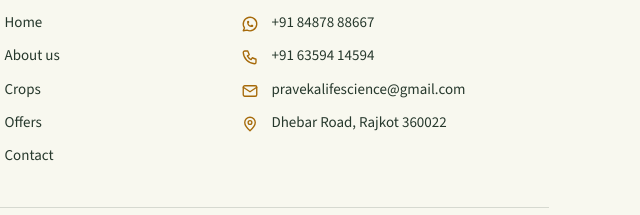
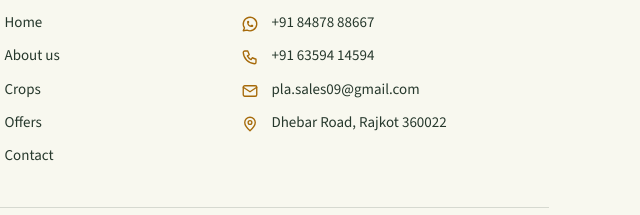
Before and after one commit to SKuLLL18/praveka-store, a website: page public/index.html in a window 1280 px wide. Shown: the part 6109-6324 px from the top of the page, 631-1271 px from the left. Drawn offline with nearby package versions, Linux system fonts and the light colour scheme; no server answers.

Commit message:
update email address

```diff
--- a/public/index.html
+++ b/public/index.html
@@ -194,7 +194,7 @@
 <div class="ct-cards">
 <a class="ct-card" style="--c:#25D366" href="https://wa.me/918487888667" target="_blank" rel="noopener"><span class="ct-ic"><svg class="f" viewBox="0 0 24 24" aria-hidden="true"><path d="M17.472 14.382c-.297-.149-1.758-.867-2.03-.967-.273-.099-.471-.148-.67.15-.197.297-.767.966-.94 1.164-.173.199-.347.223-.644.075-.297-.15-1.255-.463-2.39-1.475-.883-.788-1.48-1.761-1.653-2.059-.173-.297-.018-.458.13-.606.134-.133.298-.347.446-.52.149-.174.198-.298.298-.497.099-.198.05-.371-.025-.52-.075-.149-.669-1.612-.916-2.207-.242-.579-.487-.5-.669-.51-.173-.008-.371-.01-.57-.01-.198 0-.52.074-.792.372-.272.297-1.04 1.016-1.04 2.479 0 1.462 1.065 2.875 1.213 3.074.149.198 2.096 3.2 5.077 4.487.709.306 1.262.489 1.694.625.712.227 1.36.195 1.871.118.571-.085 1.758-.719 2.006-1.413.248-.694.248-1.289.173-1.413-.074-.124-.272-.198-.57-.347m-5.421 7.403h-.004a9.87 9.87 0 01-5.031-1.378l-.361-.214-3.741.982.998-3.648-.235-.374a9.86 9.86 0 01-1.51-5.26c.001-5.45 4.436-9.884 9.888-9.884 2.64 0 5.122 1.03 6.988 2.898a9.825 9.825 0 012.893 6.994c-.003 5.45-4.437 9.884-9.885 9.884m8.413-18.297A11.815 11.815 0 0012.05 0C5.495 0 .16 5.335.157 11.892c0 2.096.547 4.142 1.588 5.945L.057 24l6.305-1.654a11.882 11.882 0 005.683 1.448h.005c6.554 0 11.89-5.335 11.893-11.893a11.821 11.821 0 00-3.48-8.413z"/></svg></span><span class="ct-tx"><small>WhatsApp</small><b>+91 84878 88667</b><em>Price &amp; availability</em></span></a>
 <a class="ct-card" style="--c:#4a7fd0" href="tel:+916359414594"><span class="ct-ic"><svg viewBox="0 0 24 24" aria-hidden="true"><path d="M5 4h4l2 5-2.5 1.5a11 11 0 0 0 5 5L15 13l5 2v4a2 2 0 0 1-2 2A16 16 0 0 1 3 6a2 2 0 0 1 2-2z"/></svg></span><span class="ct-tx"><small>Call us</small><b>+91 63594 14594</b><em>Talk to an expert directly</em></span></a>
-<a class="ct-card ct-wide" style="--c:#e8912f" href="mailto:pravekalifescience@gmail.com"><span class="ct-ic"><svg viewBox="0 0 24 24" aria-hidden="true"><rect x="3" y="5" width="18" height="14" rx="2"/><path d="m3 7 9 6 9-6"/></svg></span><span class="ct-tx"><small>Email</small><b>pravekalifescience@gmail.com</b><em>Product information &amp; business enquiries</em></span></a>
+<a class="ct-card ct-wide" style="--c:#e8912f" href="mailto:pla.sales09@gmail.com"><span class="ct-ic"><svg viewBox="0 0 24 24" aria-hidden="true"><rect x="3" y="5" width="18" height="14" rx="2"/><path d="m3 7 9 6 9-6"/></svg></span><span class="ct-tx"><small>Email</small><b>pla.sales09@gmail.com</b><em>Product information &amp; business enquiries</em></span></a>
 <a class="ct-card ct-wide" style="--c:#44917d" href="https://www.google.com/maps/search/?api=1&amp;query=Praveka%20Life%20Science%20Rajkot%20Gujarat" target="_blank" rel="noopener"><span class="ct-ic"><svg viewBox="0 0 24 24" aria-hidden="true"><path d="M12 21s-7-6.2-7-11a7 7 0 0 1 14 0c0 4.8-7 11-7 11z"/><circle cx="12" cy="10" r="2.5"/></svg></span><span class="ct-tx"><small>Our address</small><span class="ct-addr">Ground Floor, Plot No. 36, S.R. No-212, Karmabhumi Estate, Atlas Industrial Area, Dhebar Road, Kothariya Part, Nr. Gondal Road, Rajkot, Gujarat &ndash; 360022.</span><em class="ct-link">View on Google Maps &rarr;</em></span></a>
 <div class="ct-card ct-wide ct-hours-card" style="--c:#e3a817"><span class="ct-ic"><svg viewBox="0 0 24 24" aria-hidden="true"><circle cx="12" cy="12" r="9"/><path d="M12 7v5l3 2"/></svg></span><span class="ct-tx"><small>Working hours</small><span class="ct-hours"><span class="ct-hr"><span>Monday - Saturday</span><span>9:00 AM - 6:00 PM</span></span><span class="ct-hr"><span>Sunday</span><span>Closed</span></span></span></span></div>
 </div>
@@ -245,7 +245,7 @@
 <p>Links such as WhatsApp or Google Maps open services run by other companies, which have their own privacy policies.</p>
 <h2>9. Changes to this policy</h2>
 <p>We may update this policy. The date at the top shows when it was last changed.</p>
-<h2>10. Contact us</h2><p class="note"><b>Praveka Life Science</b><br>Ground Floor, Plot No. 36, S.R. No-212, Karmabhumi Estate, Atlas Industrial Area, Dhebar Road, Kothariya Part, Nr. Gondal Road, Rajkot, Gujarat &ndash; 360022<br>WhatsApp: +91 84878 88667 &middot; Phone: +91 63594 14594<br>Email: <a href="mailto:pravekalifescience@gmail.com">pravekalifescience@gmail.com</a></p></section>
+<h2>10. Contact us</h2><p class="note"><b>Praveka Life Science</b><br>Ground Floor, Plot No. 36, S.R. No-212, Karmabhumi Estate, Atlas Industrial Area, Dhebar Road, Kothariya Part, Nr. Gondal Road, Rajkot, Gujarat &ndash; 360022<br>WhatsApp: +91 84878 88667 &middot; Phone: +91 63594 14594<br>Email: <a href="mailto:pla.sales09@gmail.com">pla.sales09@gmail.com</a></p></section>
 <section class="wrap sec pg legal" data-p="terms"><nav class="legal-nav" aria-label="Policies"><a href="#privacy">Privacy Policy</a><a href="#terms" aria-current="page">Terms &amp; Conditions</a><a href="#refund">Refund &amp; Cancellation</a><a href="#shipping">Shipping</a></nav><h1>Terms &amp; Conditions</h1><p class="upd">Last updated: 9 October 2026</p>
 <p>By using this website or placing an order, you agree to these terms. Please read them with our <a href="#privacy">Privacy Policy</a>.</p>
 <h2>1. Product information</h2>
@@ -272,20 +272,20 @@
 <p>These terms are governed by the laws of India. Courts in Rajkot, Gujarat will have jurisdiction over any dispute, unless the law says otherwise.</p>
 <h2>12. Changes</h2>
 <p>We may update these terms. The date at the top shows the latest version. Orders are covered by the terms that applied when you ordered.</p>
-<h2>13. Contact us</h2><p class="note"><b>Praveka Life Science</b><br>Ground Floor, Plot No. 36, S.R. No-212, Karmabhumi Estate, Atlas Industrial Area, Dhebar Road, Kothariya Part, Nr. Gondal Road, Rajkot, Gujarat &ndash; 360022<br>WhatsApp: +91 84878 88667 &middot; Phone: +91 63594 14594<br>Email: <a href="mailto:pravekalifescience@gmail.com">pravekalifescience@gmail.com</a></p></section>
+<h2>13. Contact us</h2><p class="note"><b>Praveka Life Science</b><br>Ground Floor, Plot No. 36, S.R. No-212, Karmabhumi Estate, Atlas Industrial Area, Dhebar Road, Kothariya Part, Nr. Gondal Road, Rajkot, Gujarat &ndash; 360022<br>WhatsApp: +91 84878 88667 &middot; Phone: +91 63594 14594<br>Email: <a href="mailto:pla.sales09@gmail.com">pla.sales09@gmail.com</a></p></section>
 <section class="wrap sec pg legal" data-p="refund"><nav class="legal-nav" aria-label="Policies"><a href="#privacy">Privacy Policy</a><a href="#terms">Terms &amp; Conditions</a><a href="#refund" aria-current="page">Refund &amp; Cancellation</a><a href="#shipping">Shipping</a></nav><h1>Refund &amp; Cancellation Policy</h1><p class="upd">Last updated: 9 October 2026</p>
 <p><b>Praveka Life Science</b> accepts website orders with online payment only. Review your cart and delivery details carefully before payment.</p>
 <h2>Order cancellation</h2><p>Once online payment is successful and your order is confirmed, customer cancellation is not accepted. We do not cancel orders for change of mind, incorrect product/pack selection, or because the customer is unavailable or refuses delivery.</p>
 <h2>Returns and refunds</h2><p>All sales are final. We do not accept returns, exchanges or discretionary refunds for delivered products. Regulated crop-care products cannot be returned to stock because storage and handling after dispatch cannot be verified.</p>
 <h2>Payment or fulfilment issue</h2><p>If a payment is debited but no order confirmation is received, a payment is duplicated, or we cannot fulfil a paid order, contact us with your payment/order reference. We will verify the transaction and process any refund due through the original payment method as required by applicable law and payment-provider rules. Refund timing depends on the payment provider and bank.</p>
 <p class="note">This policy does not remove any right or remedy that cannot be excluded under applicable law.</p>
-<h2>Contact for payment support</h2><p class="note"><b>Praveka Life Science</b><br>Ground Floor, Plot No. 36, S.R. No-212, Karmabhumi Estate, Atlas Industrial Area, Dhebar Road, Kothariya Part, Nr. Gondal Road, Rajkot, Gujarat &ndash; 360022<br>WhatsApp: <a href="https://wa.me/918487888667">+91 84878 88667</a> &middot; Phone: <a href="tel:+916359414594">+91 63594 14594</a><br>Email: <a href="mailto:pravekalifescience@gmail.com">pravekalifescience@gmail.com</a></p></section>
+<h2>Contact for payment support</h2><p class="note"><b>Praveka Life Science</b><br>Ground Floor, Plot No. 36, S.R. No-212, Karmabhumi Estate, Atlas Industrial Area, Dhebar Road, Kothariya Part, Nr. Gondal Road, Rajkot, Gujarat &ndash; 360022<br>WhatsApp: <a href="https://wa.me/918487888667">+91 84878 88667</a> &middot; Phone: <a href="tel:+916359414594">+91 63594 14594</a><br>Email: <a href="mailto:pla.sales09@gmail.com">pla.sales09@gmail.com</a></p></section>
 <section class="wrap sec pg legal" data-p="shipping"><nav class="legal-nav" aria-label="Policies"><a href="#privacy">Privacy Policy</a><a href="#terms">Terms &amp; Conditions</a><a href="#refund">Refund &amp; Cancellation</a><a href="#shipping" aria-current="page">Shipping</a></nav><h1>Shipping &amp; Delivery Policy</h1><p class="upd">Last updated: 9 October 2026</p>
 <p><b>Praveka Life Science</b> delivers paid website orders to serviceable Indian PIN codes using suitable delivery partners. Delivery serviceability is checked against the PIN code provided at checkout.</p>
 <h2>Order processing</h2><p>We begin processing after online payment is successfully verified and the order is confirmed. Orders are generally dispatched within 3–5 business days. We may contact you to verify order or delivery details. If a product is unavailable or we cannot fulfil the order, we will contact you using the details supplied with the order.</p>
 <h2>Delivery timelines and charges</h2><p>Delivery time after dispatch varies by product and destination PIN code. Orders are generally dispatched within 3–5 business days after online payment and confirmation. Any delivery charge is additional to the product amount paid online. Before dispatch, we will contact you with the delivery charge and share its receipt; you must pay this separate delivery charge to the courier when it arrives at your doorstep. Delivery timelines are estimates, not guarantees, and may vary due to stock availability, weather, courier operations and other circumstances outside our control.</p>
 <h2>Receiving your parcel</h2><p>Please provide a complete address and reachable mobile number, and ensure someone can receive the shipment and pay the stated delivery charge to the courier at the doorstep. At delivery, check the parcel, product name, pack size, quantity and seal. Report any visible damage or mismatch to us promptly and retain the parcel and packaging while we review it. Do not use a product if its seal is damaged; follow its label and contact us for guidance.</p>
-<h2>Contact for delivery support</h2><p class="note"><b>Praveka Life Science</b><br>Ground Floor, Plot No. 36, S.R. No-212, Karmabhumi Estate, Atlas Industrial Area, Dhebar Road, Kothariya Part, Nr. Gondal Road, Rajkot, Gujarat &ndash; 360022<br>WhatsApp: <a href="https://wa.me/918487888667">+91 84878 88667</a> &middot; Phone: <a href="tel:+916359414594">+91 63594 14594</a><br>Email: <a href="mailto:pravekalifescience@gmail.com">pravekalifescience@gmail.com</a></p></section>
+<h2>Contact for delivery support</h2><p class="note"><b>Praveka Life Science</b><br>Ground Floor, Plot No. 36, S.R. No-212, Karmabhumi Estate, Atlas Industrial Area, Dhebar Road, Kothariya Part, Nr. Gondal Road, Rajkot, Gujarat &ndash; 360022<br>WhatsApp: <a href="https://wa.me/918487888667">+91 84878 88667</a> &middot; Phone: <a href="tel:+916359414594">+91 63594 14594</a><br>Email: <a href="mailto:pla.sales09@gmail.com">pla.sales09@gmail.com</a></p></section>
 <footer class="pf">
 <div class="pf-shelf">
 <p class="pf-h">All our products, <span>one trusted name</span></p>
@@ -317,7 +317,7 @@
 <div><h3>Get in touch</h3><ul class="pf-list pf-contact">
 <li><svg viewBox="0 0 24 24" aria-hidden="true"><path d="M3 21l1.65-3.8a9 9 0 1 1 3.4 2.9L3 21"/><path d="M9 10a.5.5 0 0 0 1 0V9a.5.5 0 0 0-1 0v1a5 5 0 0 0 5 5h1a.5.5 0 0 0 0-1h-1a.5.5 0 0 0 0 1"/></svg><a href="https://wa.me/918487888667" target="_blank" rel="noopener">+91 84878 88667</a></li>
 <li><svg viewBox="0 0 24 24" aria-hidden="true"><path d="M5 4h4l2 5-2.5 1.5a11 11 0 0 0 5 5L15 13l5 2v4a2 2 0 0 1-2 2A16 16 0 0 1 3 6a2 2 0 0 1 2-2z"/></svg><a href="tel:+916359414594">+91 63594 14594</a></li>
-<li><svg viewBox="0 0 24 24" aria-hidden="true"><rect x="3" y="5" width="18" height="14" rx="2"/><path d="m3 7 9 6 9-6"/></svg><a href="mailto:pravekalifescience@gmail.com">pravekalifescience@gmail.com</a></li>
+<li><svg viewBox="0 0 24 24" aria-hidden="true"><rect x="3" y="5" width="18" height="14" rx="2"/><path d="m3 7 9 6 9-6"/></svg><a href="mailto:pla.sales09@gmail.com">pla.sales09@gmail.com</a></li>
 <li><svg viewBox="0 0 24 24" aria-hidden="true"><path d="M12 21s-7-6.2-7-11a7 7 0 0 1 14 0c0 4.8-7 11-7 11z"/><circle cx="12" cy="10" r="2.5"/></svg><span>Dhebar Road, Rajkot 360022</span></li>
 </ul></div>
 </div>
```
